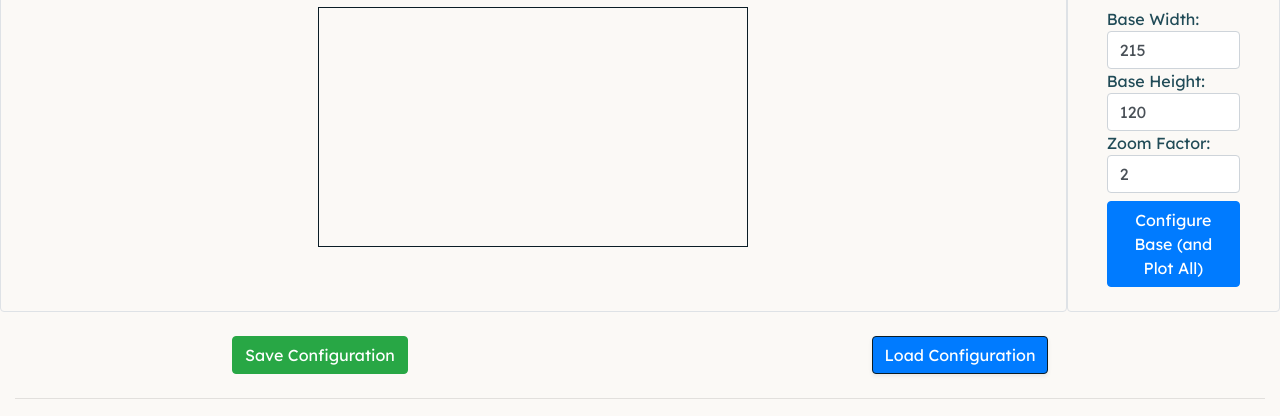
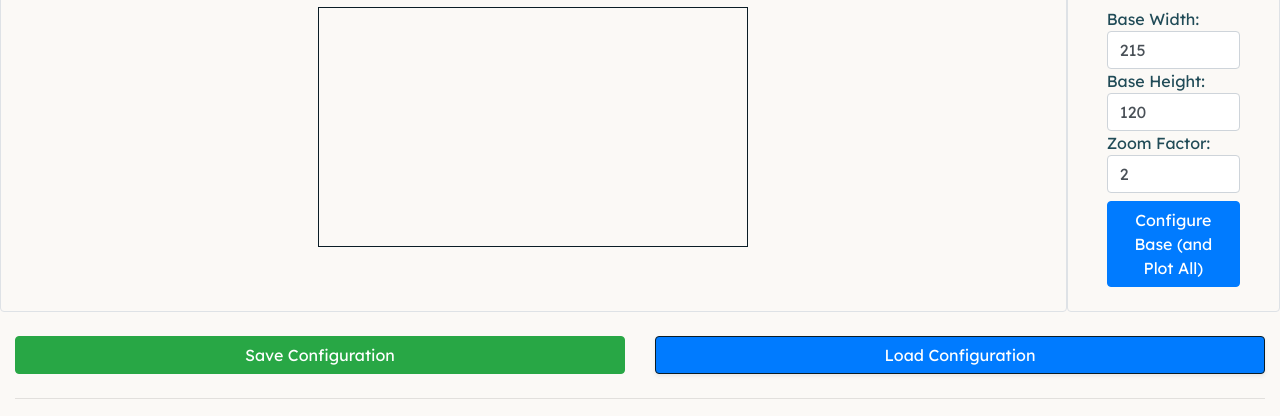
Before and after one commit to jackjburnett/ControllerForgeVisualiser, a website with bundled scripts: page index.html in a window 1280 px wide. Shown: the part 200-616 px from the top of the page. Built offline with nearby package versions, Linux system fonts and the light colour scheme.

Commit message:
Update index.html

```diff
--- a/index.html
+++ b/index.html
@@ -84,13 +84,13 @@
     <!-- Save and Load Configuration Buttons -->
     <div class="row text-center mt-4">
         <div class="col-12 col-sm-6 mb-2">
-            <button class="btn btn-success" id="saveButton" type="button">
+            <button class="btn btn-success w-100" id="saveButton" type="button">
                 Save Configuration
             </button>
         </div>
         <!-- Custom file input button -->
         <div class="col-12 col-sm-6">
-            <label class="custom-file-upload" for="fileInput">
+            <label class="btn btn-success custom-file-upload w-100" for="fileInput">
                 Load Configuration
             </label>
             <!-- Hidden file input -->
```
